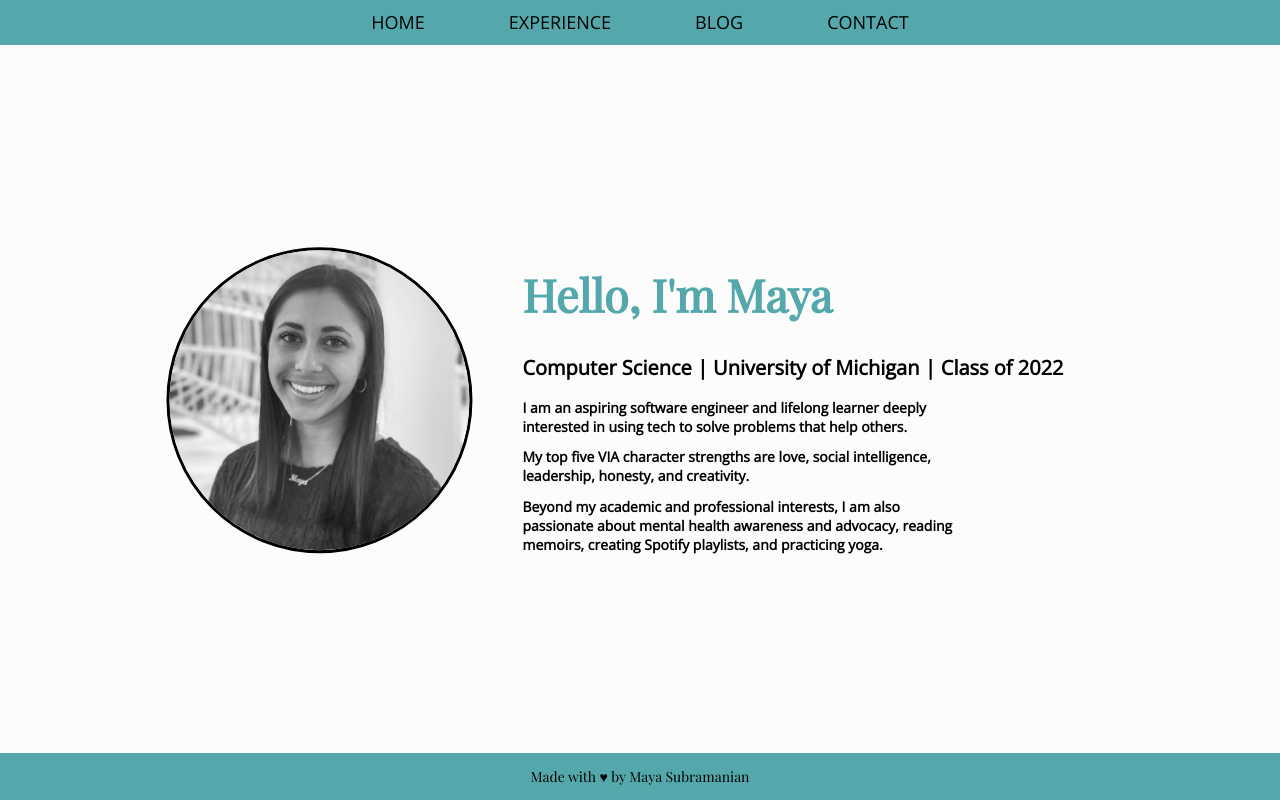
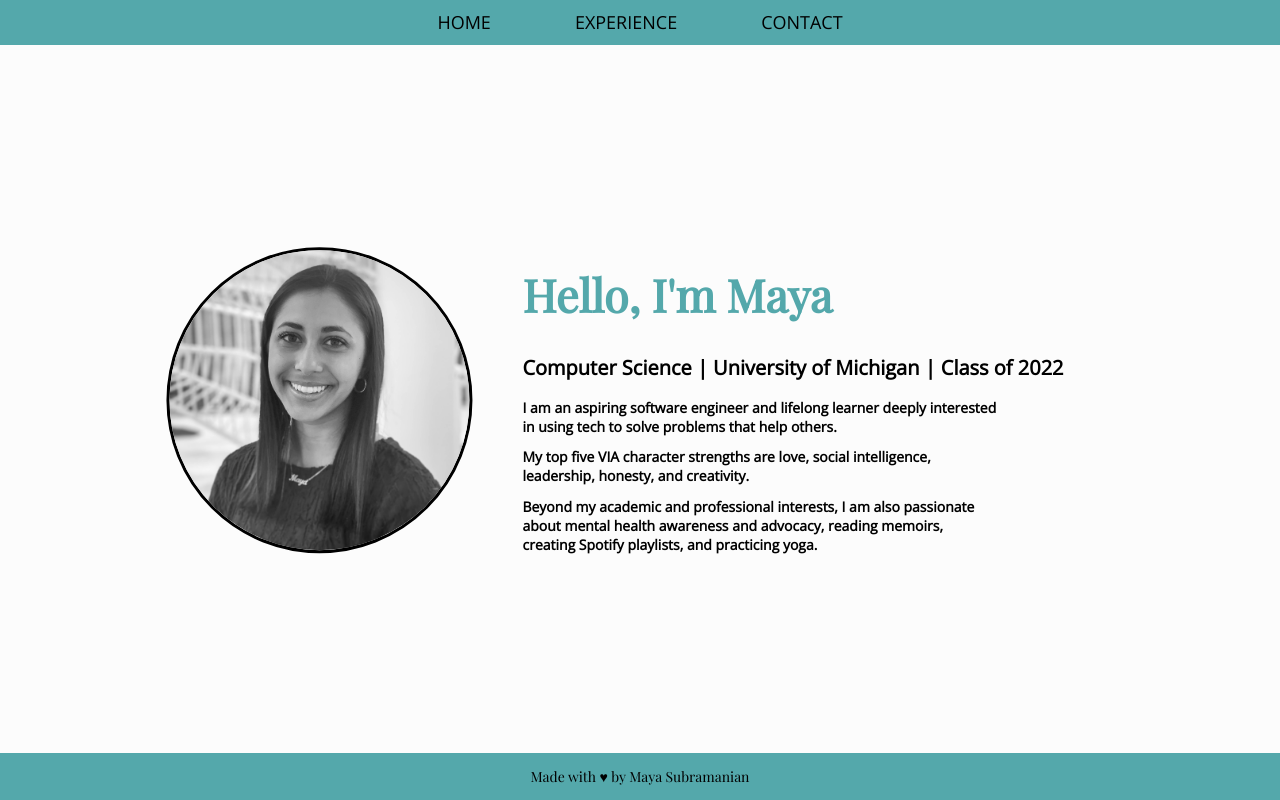
Before and after one commit to mayasub/mayasub.github.io, a plain HTML site: page index.html in a window 1280 px wide. Drawn offline with nearby package versions, Linux system fonts and the light colour scheme.

Commit message:
remove blog

```diff
--- a/css/style.css
+++ b/css/style.css
@@ -136,7 +136,7 @@ body {
     font-style: normal;
     color: black;
     text-align: left;
-    width: 450px;
+    width: 475px;
 }
 
 .timeline {
--- a/index.html
+++ b/index.html
@@ -21,7 +21,7 @@
         <nav>
             <a class="navHome" href="index.html">HOME</a>
             <a class="navExperience" href="experience.html">EXPERIENCE</a>
-            <a class="navBlog" href="blog.html">BLOG</a>
+            <!-- <a class="navBlog" href="blog.html">BLOG</a> -->
             <a class="navContact" href="contact.html">CONTACT</a>
         </nav>
     </div>
```
Also changed, not shown: contact.html (+1 -1 lines), experience.html (+1 -1 lines).
